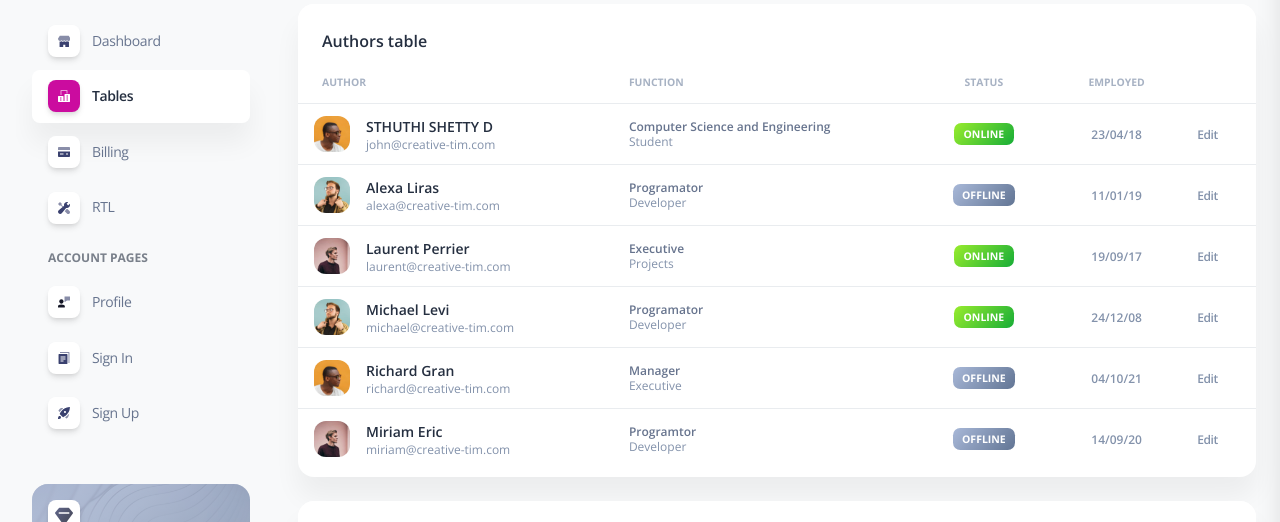
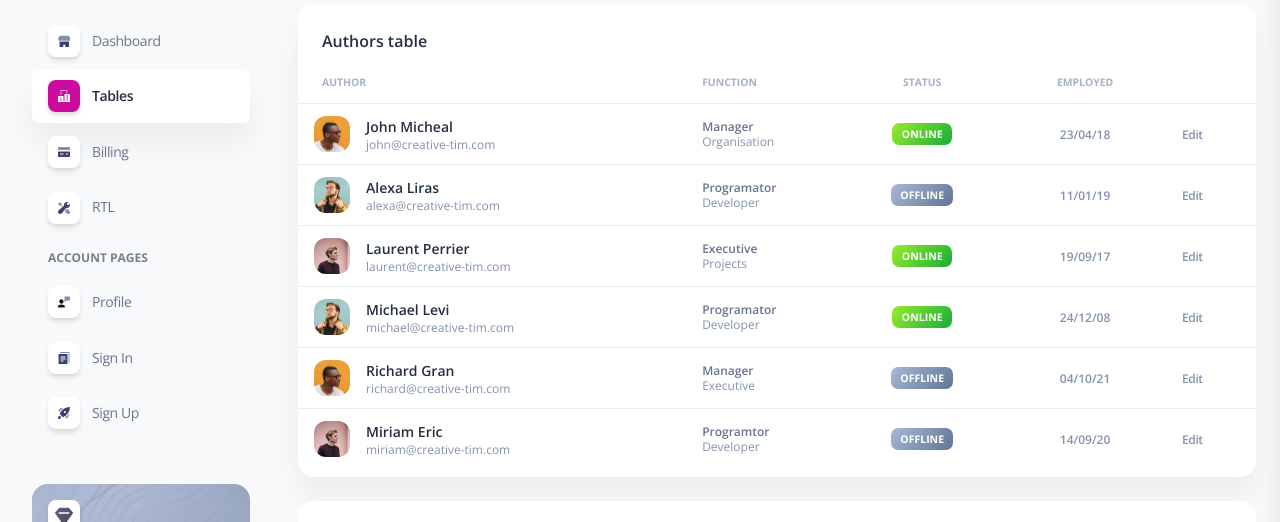
Before and after one commit to Sthuthi-Shetty-D/dashboard, a website: page pages/tables.html in a window 1280 px wide. Shown: the part 99-621 px from the top of the page. Drawn offline with nearby package versions, Linux system fonts and the light colour scheme.

Commit message:
Update tables.html

```diff
--- a/pages/tables.html
+++ b/pages/tables.html
@@ -357,14 +357,14 @@
                             <img src="../img/team-2.jpg" class="avatar avatar-sm me-3">
                           </div>
                           <div class="d-flex flex-column justify-content-center">
-                            <h6 class="mb-0 text-sm">STHUTHI SHETTY D</h6>
+                            <h6 class="mb-0 text-sm">John Micheal</h6>
                             <p class="text-xs text-secondary mb-0">john@creative-tim.com</p>
                           </div>
                         </div>
                       </td>
                       <td>
-                        <p class="text-xs font-weight-bold mb-0">Computer Science and Engineering</p>
-                        <p class="text-xs text-secondary mb-0">Student</p>
+                        <p class="text-xs font-weight-bold mb-0">Manager</p>
+                        <p class="text-xs text-secondary mb-0">Organisation</p>
                       </td>
                       <td class="align-middle text-center text-sm">
                         <span class="badge badge-sm bg-gradient-success">Online</span>
```
